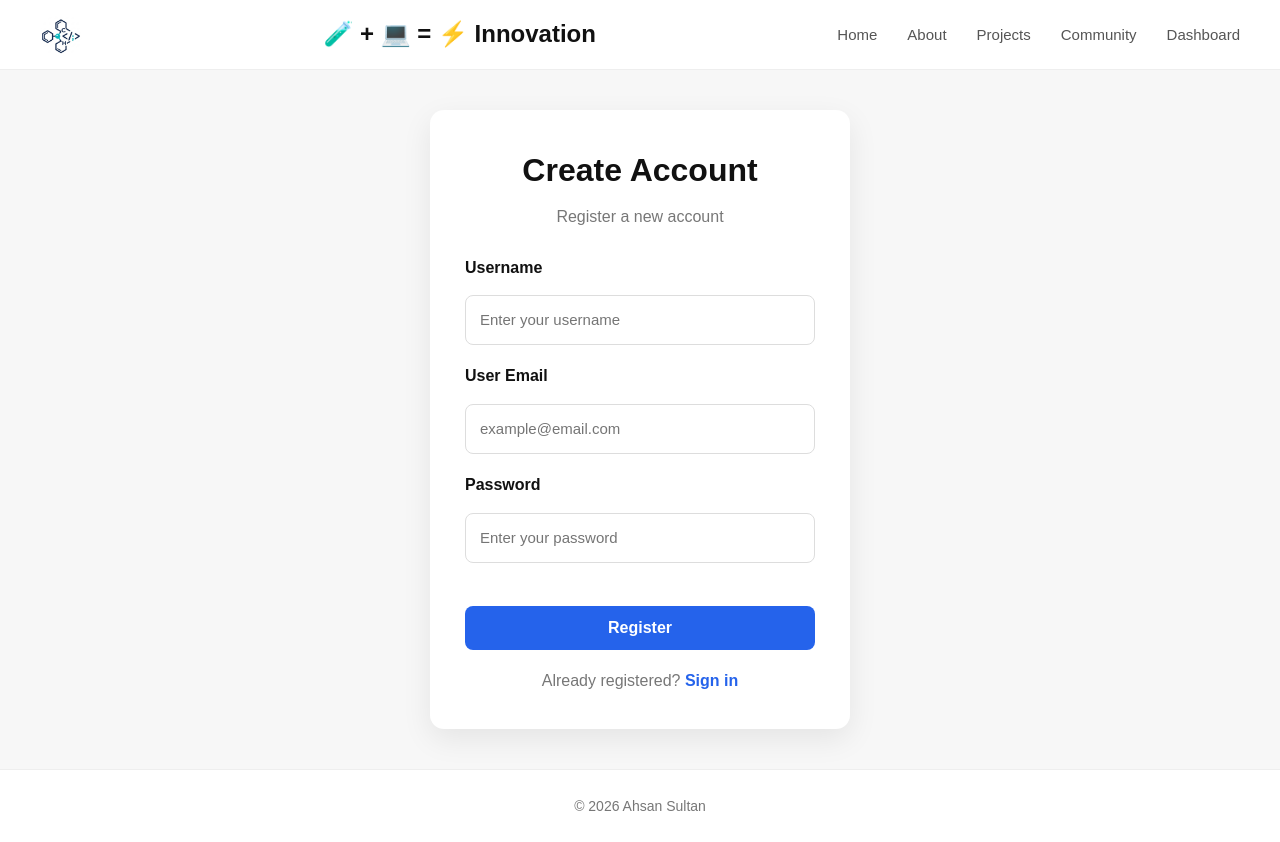
After one commit to ahsansultan0/Main_hub, a Flask app: page /register in a window 1280 px wide. The commit adds this page. Run offline with Flask 3, Linux system fonts and the light colour scheme.

Commit message:
log in system

```diff
--- a/Protfolio/app.py
+++ b/Protfolio/app.py
@@ -1,16 +1,84 @@
-from flask import Flask,render_template,request
-from database.model import posts,engine
+import os
+
+from flask import (
+    Flask,
+    render_template,
+    request,
+    redirect,
+    url_for,
+    session
+)
+
 import sqlalchemy as db
+from dotenv import load_dotenv
+
+from database.model import engine, posts
+from routes.auth import auth
+
+
+# Load .env BEFORE reading environment variables
+load_dotenv()
+
 
 app = Flask(__name__)
 
+# Flask session secret
+app.secret_key = os.getenv("SECRET_KEY", "dev-secret-key")
+
+
+# Register authentication routes
+app.register_blueprint(auth)
+
+
+# -------------------------
+# Public pages
+# -------------------------
 
 @app.route("/")
 def home():
-    return render_template('home.html')
+    return render_template("home.html")
 
-@app.route('/read/<int:id>')
+
+@app.route("/about")
+def about():
+    return render_template("about.html")
+
+
+@app.route("/projects")
+def projects():
+    return render_template("project.html")
+
+
+# -------------------------
+# Community
+# -------------------------
+
+@app.route("/community")
+def community():
+
+    connection = engine.connect()
+
+    result = connection.execute(
+        db.select(posts)
+    ).fetchall()
+
+    connection.close()
+
+    return render_template(
+        "community.html",
+        posts=result
+    )
+
+
+# -------------------------
+# Read one post
+# -------------------------
+
+@app.route("/read/<int:id>")
 def read(id):
+    if "user_id" not in session:
+        return redirect(url_for('auth.login'))
+
 
     connection = engine.connect()
 
@@ -18,66 +86,60 @@ def read(id):
         db.select(posts).where(posts.c.id == id)
     ).fetchone()
 
+    connection.close()
+
     return render_template(
-        'read_post.html',
+        "read_post.html",
         post=post
     )
 
 
-@app.route('/about')
-def about():
-    return render_template('about.html')
+# -------------------------
+# Create post
+# -------------------------
 
-@app.route('/projects')
-def projects():
-    return render_template('project.html')
-
-@app.route('/community')
-def community():
-    connection=engine.connect()
-    result= connection.execute(
-
-
-    db.select(posts))
-    return render_template('community.html',posts=result)
-
-
-
-
-@app.route('/post', methods=['GET', 'POST'])
+@app.route("/post", methods=["GET", "POST"])
 def post():
 
+    # Authentication check
+    if "user_id" not in session:
+        return redirect(url_for("auth.login"))
+
     if request.method == "GET":
-        return render_template('create_post.html')
+        return render_template("create_post.html")
 
-    if request.method == "POST":
-        message = "Post created successfully!"
-        title=request.form['title']
-        content=request.form['content']
-        connection=engine.connect()
-        connection.execute(
-            db.insert(posts).values(title=title,content=content)
+    title = request.form["title"]
+    content = request.form["content"]
 
+    connection = engine.connect()
 
+    connection.execute(
+        db.insert(posts).values(
+            title=title,
+            content=content,
+            user_id=session['user_id']
         )
-        connection.commit()
+    )
 
-        return render_template(
-            'create_post.html',
-            message=message
-        )
+    connection.commit()
+    connection.close()
 
-
-@app.get('/delete')
-def delete():
-    connection=engine.connect()
-    connection.execute(db.delete(posts))
-    connection.commit()
-    return render_template("home.html")
+    return render_template(
+        "create_post.html",
+        message="Post created successfully!"
+    )
 
 
 
 
 
+
+# -------------------------
+# Run application
+# -------------------------
+
 if __name__ == "__main__":
-    app.run(debug=True)
+    app.run(
+        port=8080,
+        debug=True
+    )
--- /dev/null
+++ b/Protfolio/routes/auth.py
@@ -0,0 +1,104 @@
+from flask import (
+    render_template,
+    request,
+    Blueprint,
+    session,
+    redirect,
+    url_for
+)
+
+from config.supabse import spabase
+
+
+auth = Blueprint("auth", __name__)
+
+
+@auth.route("/register", methods=["GET", "POST"])
+def register():
+
+    if request.method == "POST":
+        username = request.form["username"]
+        email = request.form["email"]
+        password = request.form["password"]
+        try:
+            print('trying to save')
+            response = spabase.auth.sign_up({
+                "email": email,
+                "password": password,
+                "username":username
+
+            })
+            print(123)
+
+
+            session['user_id']=response.user.id
+            return redirect(url_for("auth.dashboard"))
+
+        except Exception as e:
+            return render_template(
+                "register.html",
+                message=e
+            )
+
+    return render_template("register.html")
+
+
+@auth.route("/login", methods=["GET", "POST"])
+def login():
+
+    if request.method == "POST":
+
+        email = request.form["email"]
+        password = request.form["password"]
+
+        try:
+            response = spabase.auth.sign_in_with_password({
+                "email": email,
+                "password": password
+            })
+
+            if response.user is None:
+                return render_template(
+                    "sign_in.html",
+                    message="Invalid email or password."
+                )
+
+            # User successfully authenticated
+            session["user_id"] = response.user.id
+            session["user_email"] = response.user.email
+
+            return redirect(url_for("auth.dashboard"))
+
+        except Exception:
+            return render_template(
+                "sign_in.html",
+                message="Invalid email or password."
+            )
+
+    return render_template("sign_in.html")
+
+
+@auth.route("/dashboard")
+def dashboard():
+
+    if "user_id" not in session:
+        return redirect(url_for("auth.login"))
+    result = connection.execute(
+    db.select(posts).where(
+        posts.c.user_id == session["user_id"]
+    )
+    )
+    return render_template("dashboard.html")
+
+
+@auth.route("/logout")
+def logout():
+
+    session.clear()
+
+    try:
+        spabase.auth.sign_out()
+    except Exception:
+        pass
+
+    return redirect(url_for("auth.login"))
--- a/Protfolio/static/styles/style.css
+++ b/Protfolio/static/styles/style.css
@@ -82,6 +82,9 @@ a {
 
 
 /* Logo */
+ .navbar h2 {
+       padding:60px,0,0,0;
+    }
 
 .nav-logo {
     display: flex;
--- a/Protfolio/templates/base.html
+++ b/Protfolio/templates/base.html
@@ -37,7 +37,7 @@
             class="logo-img"
         >
     </a>
-    <h2>                    🧪 + 💻 = ⚡ Innovation</h2>
+    <h2 style="paddig:70px,0px,0px,0px; border:1px solid white; display:flex" >                    🧪 + 💻 = ⚡ Innovation</h2>
 
     <!-- Hamburger Button -->
     <button class="menu-btn" id="menuBtn" aria-label="Open menu">
@@ -51,7 +51,6 @@
         <a href="/" class="nav-link">Home</a>
         <a href="/about" class="nav-link">About</a>
         <a href="/projects" class="nav-link">Projects</a>
-
         <a
             href="/community"
             class="nav-link"
@@ -59,6 +58,7 @@
         >
             Community
         </a>
+        <a href="{{ url_for('auth.dashboard') }}" class="nav-link">Dashboard</a>
     </div>
 
 </nav>
--- /dev/null
+++ b/Protfolio/templates/register.html
@@ -0,0 +1,170 @@
+{% extends "base.html" %}
+
+{% block content %}
+
+<style>
+    .register-container {
+        min-height: 75vh;
+        display: flex;
+        justify-content: center;
+        align-items: center;
+        padding: 40px 20px;
+    }
+
+    .register-card {
+        width: 100%;
+        max-width: 420px;
+        padding: 35px;
+        background: #fff;
+        border-radius: 14px;
+        box-shadow: 0 10px 30px rgba(0, 0, 0, 0.08);
+        animation: slideUp 0.5s ease;
+    }
+
+    .register-card h1 {
+        margin-bottom: 8px;
+        text-align: center;
+    }
+
+    .register-card p {
+        margin-bottom: 25px;
+        text-align: center;
+        color: #777;
+    }
+
+    .form-group {
+        margin-bottom: 18px;
+    }
+
+    .form-group label {
+        display: block;
+        margin-bottom: 7px;
+        font-weight: 600;
+    }
+
+    .form-group input {
+        width: 100%;
+        padding: 12px 14px;
+        border: 1px solid #ddd;
+        border-radius: 8px;
+        font-size: 15px;
+        box-sizing: border-box;
+        transition: 0.2s ease;
+    }
+
+    .form-group input:focus {
+        outline: none;
+        border-color: #2563eb;
+        box-shadow: 0 0 0 3px rgba(37, 99, 235, 0.12);
+    }
+
+    .register-btn {
+        width: 100%;
+        padding: 13px;
+        border: none;
+        border-radius: 8px;
+        background: #2563eb;
+        color: white;
+        font-size: 16px;
+        font-weight: 600;
+        cursor: pointer;
+        transition: 0.2s ease;
+    }
+
+    .register-btn:hover {
+        background: #1d4ed8;
+        transform: translateY(-2px);
+        box-shadow: 0 6px 15px rgba(37, 99, 235, 0.25);
+    }
+
+    .register-btn:active {
+        transform: translateY(0);
+    }
+
+    .login-link {
+        margin-top: 18px;
+        text-align: center;
+        color: #777;
+    }
+
+    .login-link a {
+        color: #2563eb;
+        text-decoration: none;
+        font-weight: 600;
+    }
+
+    .login-link a:hover {
+        text-decoration: underline;
+    }
+
+    @keyframes slideUp {
+        from {
+            opacity: 0;
+            transform: translateY(20px);
+        }
+
+        to {
+            opacity: 1;
+            transform: translateY(0);
+        }
+    }
+</style>
+
+<div class="register-container">
+    <div class="register-card">
+
+        <h1>Create Account</h1>
+        <p>Register a new account</p>
+
+        <form method="POST" action="/register">
+
+            <div class="form-group">
+                <label for="username">Username</label>
+                <input
+                    type="text"
+                    id="username"
+                    name="username"
+                    placeholder="Enter your username"
+                    required
+                >
+            </div>
+
+            <div class="form-group">
+                <label for="user_id">User Email</label>
+                <input
+                    type="email"
+                    id="user_id"
+                    name="email"
+                    placeholder="example@email.com"
+                    required
+                >
+            </div>
+
+            <div class="form-group">
+                <label for="password">Password</label>
+                <input
+                    type="password"
+                    id="password"
+                    name="password"
+                    placeholder="Enter your password"
+                    required
+                >
+            </div>
+ {% if message %}
+<h4 style="background-color:white;color:red;border:2px solid red">❌ {{message}}</h4>
+{%endif%}
+<br/>
+            <button type="submit" class="register-btn">
+                Register
+            </button>
+
+        </form>
+
+        <div class="login-link">
+            Already registered? <a href="/login">Sign in</a>
+        </div>
+
+    </div>
+</div>
+
+{% endblock %}
```
Also changed, not shown: Protfolio/config/supabse.py (added, +17 -0 lines), Protfolio/database/model.py (+5 -2 lines), Protfolio/templates/dashboard.html (added, +15 -0 lines), Protfolio/templates/sign_in.html (added, +160 -0 lines), Protfolio/database/posts.db (added), Protfolio/database/students.db (deleted), Protfolio/students.db (deleted).
